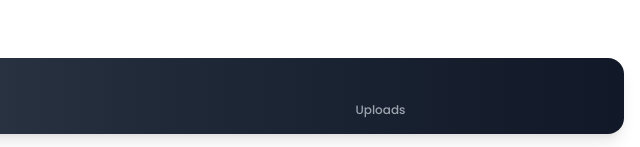
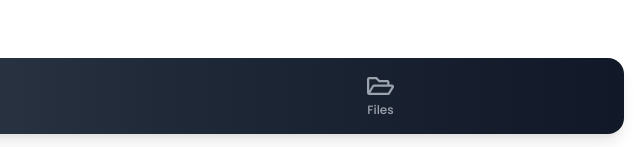
Before and after one commit to Mr-G-D/meeting-recorder, an Electron app: page src/pages/index.html in a window 950 px wide. Shown: the part 650-797 px from the top of the page, 310-950 px from the left. Drawn offline with nearby package versions, Linux system fonts and the light colour scheme.

Commit message:
minor tweaks

```diff
--- a/src/pages/index.html
+++ b/src/pages/index.html
@@ -108,8 +108,8 @@
                         <div class="flex-1 group">
                             <a href="./uploads.html" class="flex items-end justify-center text-center mx-auto px-4 pt-2 w-full text-gray-400 group-hover:text-indigo-500">
                                 <span class="block px-1 pt-1 pb-1">
-                                    <i class="far fa-upload text-2xl pt-1 mb-1 block"></i>
-                                    <span class="block text-xs pb-2">Uploads</span>
+                                    <i class="far fa-folder-open text-2xl pt-1 mb-1 block"></i>
+                                    <span class="block text-xs pb-2">Files</span>
                                     <span class="block w-5 mx-auto h-1 group-hover:bg-indigo-500 rounded-full"></span>
                                 </span>
                             </a>
```
Also changed, not shown: src/pages/record.html (+2 -2 lines), src/pages/uploads.html (+2 -2 lines), 5 other files.
